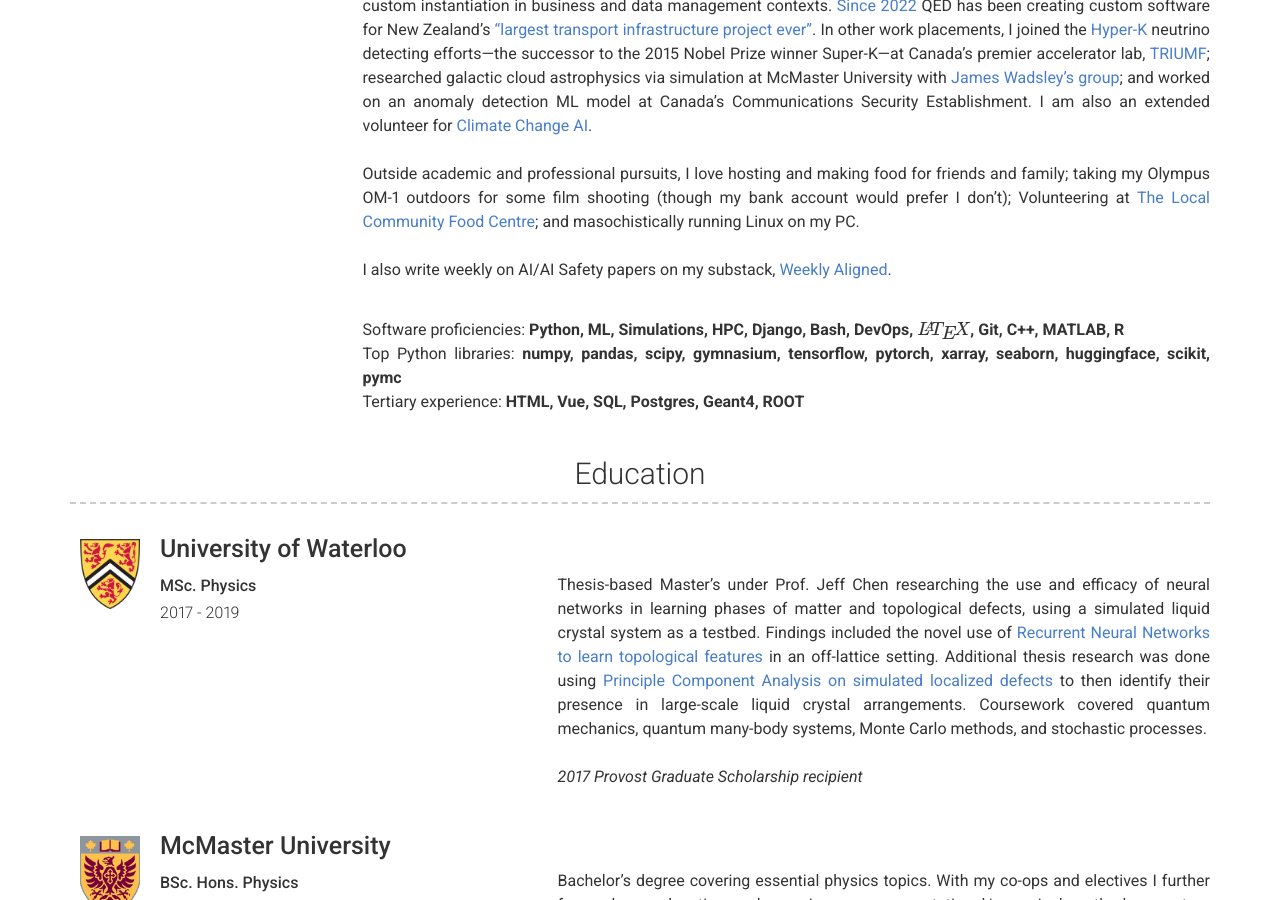
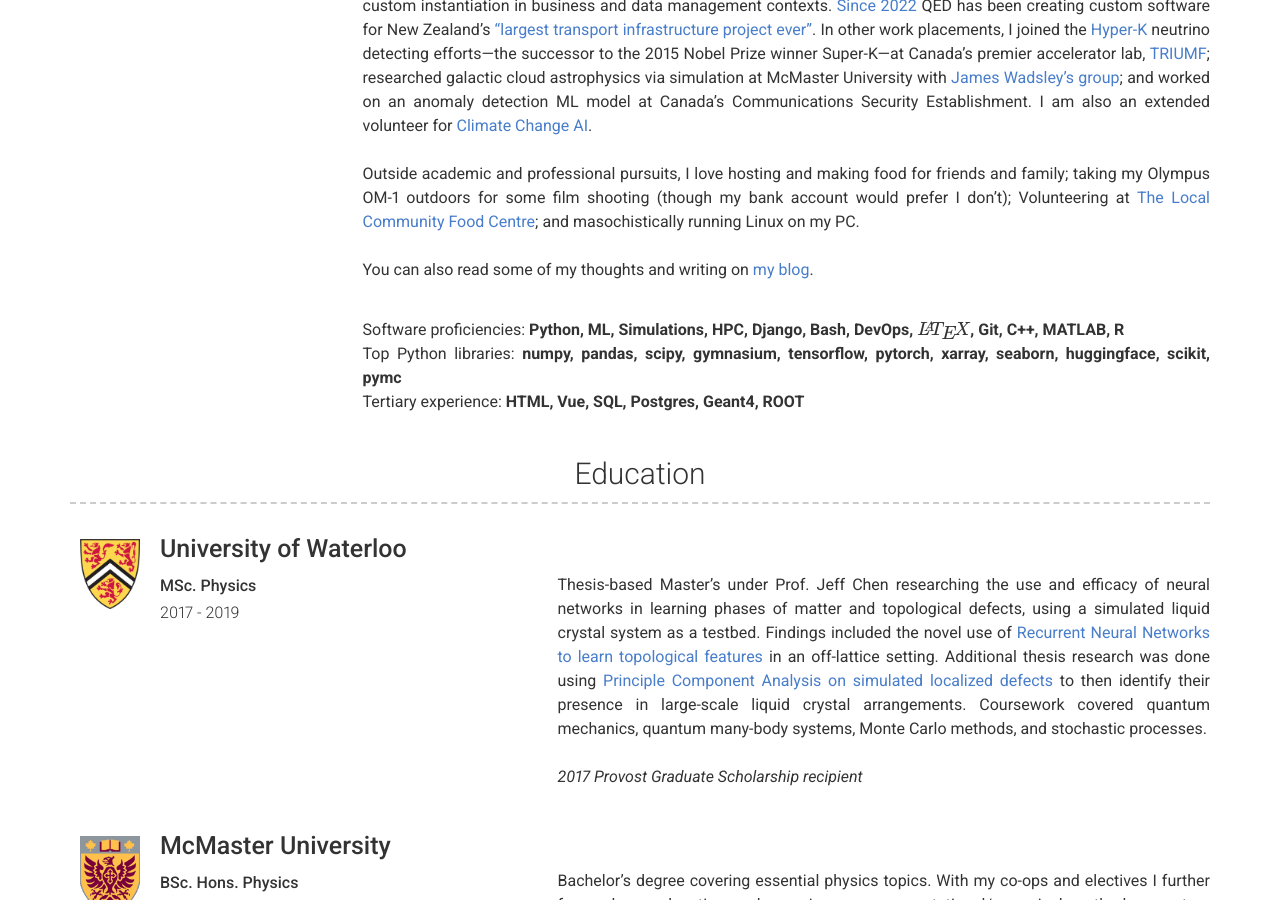
Before and after one commit to m-walters/m-walters.github.io, a Jekyll site: the page built from index.md, in a window 1280 px wide and 900 px high, scrolled down 631 px. Built offline with Jekyll 4.4.1, drawn with Linux system fonts in a browser that asks for light colours; formulas are drawn with MathJax 3; some of the changed text lies outside the part shown.

Commit message:
link to Quarry blog

```diff
--- a/_config.yml
+++ b/_config.yml
@@ -45,7 +45,7 @@
   film shooting (though my bank account would prefer I don't); Volunteering at [The Local Community Food Centre](https://thelocalcfc.org);
   and masochistically running Linux on my PC.
   <br/>
-  I also write weekly on AI/AI Safety papers on my substack, [Weekly Aligned](https://www.weeklyaligned.com).
+  You can also read some of my thoughts and writing on [my blog](http://www.quarryblog.substack.com).
 
   <br/>
   Software proficiencies: __Python, ML, Simulations, HPC, Django, Bash, DevOps, $$\LaTeX$$, Git, C++, MATLAB, R__
@@ -64,7 +64,7 @@
 # More Section
 more_title: Projects & Publications #(Use this to override about more section title)
 more_content: | # this will include new lines to allow paragraphs
-  - AI/AI Safety paper reviews on my substack, [Weekly Aligned](https://www.weeklyaligned.com).
+  - AI-safety paper reviews and other writings on [my blog](http://quarryblog.substack.com).
   - Volunteering with [AIGS](https://aigs.ca): Contributions to the weekly Toronto AI Safety Meetup, and various website improvement efforts.
   - [RiskRay](/assets/risk_ray_summary.pdf). Using ML to detect hips at risk of fracture. _Patent pending._
   - Traffic prediction Graph Neural Net. View the proof-of-concept [toy model](https://github.com/m-walters/traffic_graphnn_toy).
```
